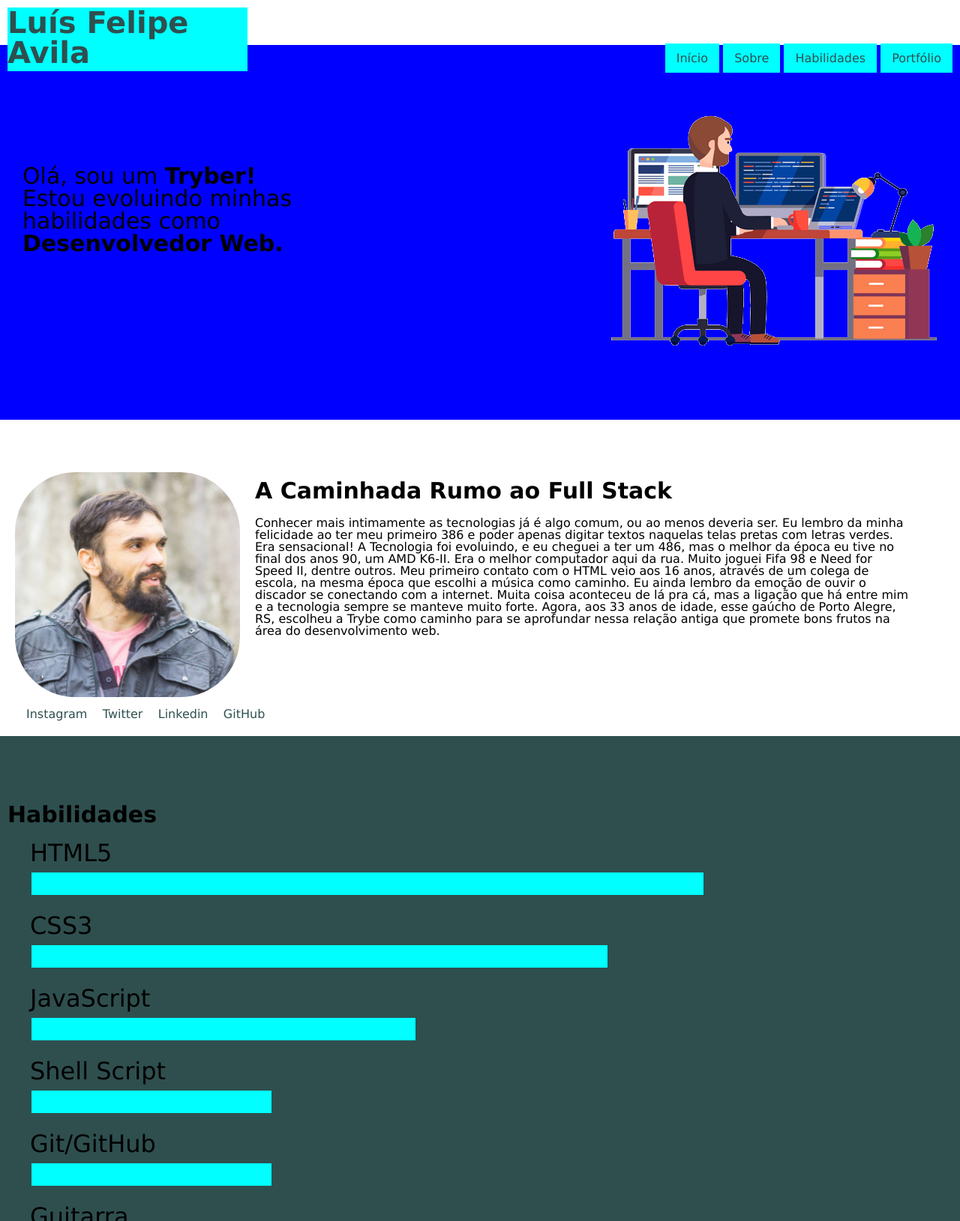
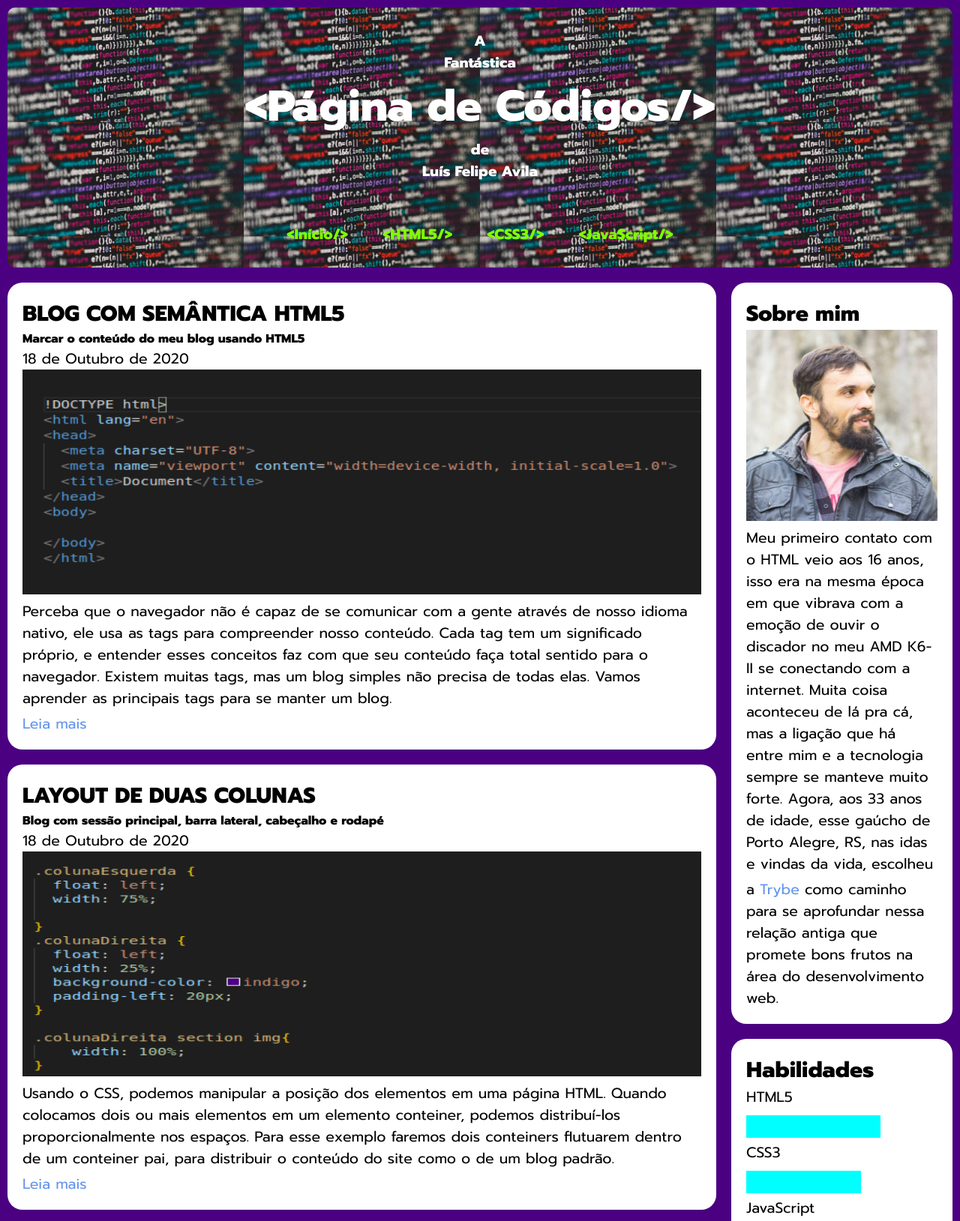
Before and after one commit to lfavila/lfavila.github.io, a plain HTML site: page index.html in a window 1280 px wide. Shown: the top 1629 px of the page at 75% size. Drawn offline with Linux system fonts and the light colour scheme.

Commit message:
versão 2.0

```diff
--- a/css/estilo.css
+++ b/css/estilo.css
@@ -1,30 +1,168 @@
-@charset "utf-8";
+* {
+  box-sizing: border-box;
+  margin: 0;
+  border: 0;
+}
 
-#home nav{
-    text-align: center;
-    padding: 20px;
+body {
+  font-family: 'Prompt', sans-serif;
+  padding: 10px;
+  background-color: indigo;
+  font-size: 1.2em;
 }
-.lista{
+
+header {
+  text-align: center;
+
+  background-color: seagreen;
+  background-image: url(/imagens/topo.jpg);
+  background-size: 25%;
+  padding: 30px 0;
+  border-radius: 10px;
+  color: #fff;
+  font-weight: bolder;
+}
+header h1{
+    font-size: 3em;
+}
+a{
+    display:inline-block;
+    text-decoration: none;
+    margin-top:5px;
+    color: cornflowerblue;
+
+}
+
+header a{
+    color: chartreuse;
+    transition: 500ms;
+    font-weight: bolder;
+}
+header a:hover{
+    color: azure;
+    border: 2px solid cyan;
+    padding:5px;
+}
+nav ul{
+    margin-top: 50px;
     list-style: none;
-    margin:auto;
+    padding:0;
 }
 nav ul li{
-    display: inline;
-    padding: 20px;
-    margin: 5px 10px;
+    display:inline;
+    padding:20px;
 }
-#sobre{
-    overflow: hidden;
+
+.colunaEsquerda {
+  float: left;
+  width: 75%;
+
 }
-#foto{
+.colunaDireita {
+  float: left;
+  width: 25%;
+  background-color: indigo;
+  padding-left: 20px;
+}
+
+.colunaDireita section img{
+    width: 100%;
+}
+
+.progress-bar{
+    height: 30px;
+    background-color: aqua;
+    margin: 10px 0 5px 0;
+}
+#progress-bar-html{
+    width: 70%;
+}
+#progress-bar-css{
+    width: 60%;
+}
+#progress-bar-js{
+    width: 40%;
+}
+#progress-bar-shell{
+    width: 25%;
+}
+#progress-bar-git{
+    width: 25%;
+}
+#progress-bar-guitarra{
+    width: 80%;
+}
+#progress-bar-game{
+    width: 70%;
+}
+#progress-bar-futebol{
+    width: 60%;
+}
+#progress-bar-cafe{
+    width: 90%;
+}
+
+.preview {
+  background-color: white;
+  padding: 20px;
+  margin-top: 20px;
+  border-radius: 20px;
+}
+.preview img{
+    width:100%;
+}
+
+.container:after {
+  content: "";
+  display: table;
+  clear: both;
+}
+
+footer {
+  padding: 20px;
+  text-align: center;
+  background: #ddd;
+  margin-top: 20px;
+  border-radius: 10px;
+}
+.icone-redes a{
+    padding:10px;
+    background-color:#3f729b;
+    display:block;
+    text-align: center;
+    color:#fff;
+}
+.icone-redes a.instagram{
+    background-color:#DD2A7B;
+}
+.icone-redes a.github{
+    background-color:#151515;
+}
+.icone-redes a.linkedin{
+    background-color:#0e76a8;
+}
+.icone-redes a.twitter{
+    background-color:#00acee;
+}
+#subir{
+    height:50px;
+    background-color:transparent;
+    font-size: 1.2em;
     float: right;
-    margin-right: 20px;
     position: relative;
-    top: -50px;
+    bottom:40px;
+    left: 10px;
+    cursor: pointer;
 }
-#habilidades{
-    clear: both;
+@media screen and (max-width: 800px) {
+  .colunaEsquerda,
+  .colunaDireita {
+    width: 100%;
+    padding: 0;
+  }
 }
-footer{
-    text-align: center;
+
+
+@media screen and (max-width: 400px) {
+
 }
--- a/css/style.css
+++ /dev/null
@@ -1,236 +0,0 @@
-@charset "utf-8";
-
-/* http://meyerweb.com/eric/tools/css/reset/
-   v2.0 | 20110126
-   License: none (public domain)
-*/
-
-html, body, div, span, applet, object, iframe,
-h1, h2, h3, h4, h5, h6, p, blockquote, pre,
-a, abbr, acronym, address, big, cite, code,
-del, dfn, em, img, ins, kbd, q, s, samp,
-small, strike, strong, sub, sup, tt, var,
-b, u, i, center,
-dl, dt, dd, ol, ul, li,
-fieldset, form, label, legend,
-table, caption, tbody, tfoot, thead, tr, th, td,
-article, aside, canvas, details, embed,
-figure, figcaption, footer, header, hgroup,
-menu, nav, output, ruby, section, summary,
-time, mark, audio, video {
-	margin: 0;
-	padding: 0;
-	border: 0;
-	font-size: 100%;
-	font: inherit;
-	vertical-align: baseline;
-}
-/* HTML5 display-role reset for older browsers */
-article, aside, details, figcaption, figure,
-footer, header, hgroup, menu, nav, section {
-	display: block;
-}
-body {
-	line-height: 1;
-}
-ol, ul {
-	list-style: none;
-}
-blockquote, q {
-	quotes: none;
-}
-blockquote:before, blockquote:after,
-q:before, q:after {
-	content: '';
-	content: none;
-}
-table {
-	border-collapse: collapse;
-	border-spacing: 0;
-}
-
-/*Estilo Base*/
-
-body{
-    font-family: Verdana, Geneva, Tahoma, sans-serif;
-}
-
-h1,h2,h3,h4,h5,h6{
-    font-weight: bold;
-    margin: 10px;
-}
-
-h1{
-    font-size: 40px;
-}
-h2{
-    font-size: 30px;
-}
-em{
-
-}
-strong{
-    font-weight: bolder;
-}
-a{
-}
-
-a:link{
-    color: darkslategray;
-    text-decoration: none;
-}
-a:visited{
-    color:darkslategray;
-}
-a:focus{
-    color: brown;
-}
-a:hover{
-    color: sienna;
-}
-a:active{
-    color: blueviolet;
-}
-
-#logo{
-    width: 320px;
-    padding-bottom: 5px;
-    background-color: aqua;
-}
-#menu{
-    float: right;
-    margin: 10px 10px 0 0;
-}
-#menu ul li{
-    display: inline;
-    position: relative;
-    padding:10px 15px;
-    top: -45px;
-    background-color: aqua;
-}
-#banner{
-    z-index:-1;
-    background-color: blue;
-    width: 100%;
-    height: 500px;
-    position: relative;
-    top: 60px;
-    bottom: 200px;
-    text-align: left;
-    font-size: 30px;
-    background-image: url("/imagens/programador.png");
-    background-repeat: no-repeat;
-    background-position: right;
-}
-#banner span{
-    display:inline-block;
-    margin-top: 160px;
-    width: 40%;
-    margin-left: 30px;
-}
-#foto{
-    float: left;
-    margin: 0 20px 0 10px;
-    border-radius: 80px;
-}
-#sobre{
-    clear: both;
-    margin-left: 10px;
-    margin-top: 50px;
-}
-#sobre div{
-    width: 95%;
-}
-#sobre div h2{
-    margin-bottom: 20px;
-}
-#sobre ul{
-    margin-top: 30px;
-    margin-bottom:6%;
-}
-#sobre ul li{
-    display: inline;
-    padding: 10px 20px;
-    margin-right: 10px;
-    background-color: cornflowerblue;
-}
-#menu-sobre{
-    float: left;
-    position: relative;
-    top:15px;
-    left: 25px;
-}
-#habilidades{
-    clear: both;
-    background-color: darkslategrey;
-
-}
-#habilidades p{
-    margin-left: 40px;
-    font-size: 2em;
-    padding-top: 10px;
-}
-.progress-bar{
-    height: 30px;
-    text-align: center;
-    background-color: aqua;
-    margin: 10px 0 5px 42px;
-}
-#progress-bar-html{
-    width: 70%;
-}
-#progress-bar-css{
-    width: 60%;
-}
-#progress-bar-js{
-    width: 40%;
-}
-#progress-bar-shell{
-    width: 25%;
-}
-#progress-bar-git{
-    width: 25%;
-}
-#progress-bar-guitarra{
-    width: 80%;
-}
-#progress-bar-game{
-    width: 70%;
-}
-#progress-bar-futebol{
-    width: 60%;
-}
-#progress-bar-cafe{
-    width: 90%;
-}
-#portfolio{
-
-}
-#portfolio div{
-    float: left;
-    width: 230px;
-    margin: 20px 40px;
-}
-#portfolio div h3{
-    clear: both;
-    margin: 0;
-    text-align: ;
-}
-#portfolio div a{
-    background-color: cadetblue;
-    float: left;
-}
-footer{
-    clear: both;
-    text-align: center;
-    margin-top: 30px;
-}
-footer ul li{
-    display: inline;
-    padding: 10px;
-}
-
-.interiorSecao{
-    padding-top: 80px;
-    padding-bottom: 100px;
-}
--- a/index.html
+++ b/index.html
@@ -1,56 +1,80 @@
 <!DOCTYPE html>
-<html lang="pt-br">
+<html lang="pt_BR">
 <head>
     <meta charset="UTF-8">
-    <link rel="stylesheet" href="css/style.css" />
-    <script type="text/javascript" src="script/progress-bar.js"></script>
-    <title>Portifólio</title>
+    <meta name="viewport" content="width=device-width, initial-scale=1.0">
+    <link rel="stylesheet" href="css/estilo.css">
+    <link href="https://fonts.googleapis.com/css2?family=Prompt:wght@300;400;600;800&display=swap" rel="stylesheet">
+    <script src="script/script.js"></script>
+    <title>Página de Códigos | Luís Felipe Avila</title>
 </head>
 <body>
-    <header id="inicio">
-        <div style="position: fixed; width: 100%;">
-            <h1 id="logo"><a href="#">Luís Felipe Avila</a></h1>
-            <nav id="menu" role="navigation">
+    <header id="header">
+        <div>
+            <p class="fundo-texto-topo">A<br> Fantástica</p>
+            <h1 class="fundo-texto-topo"> &lt;Página de Códigos/&gt; </h1>
+            <p class="fundo-texto-topo">de<br>Luís Felipe Avila</p>
+        </div>
+        <nav>
             <ul>
-                    <li><a href="#inicio">Início</a></li>
-                    <li><a href="#sobre">Sobre</a></li>
-                    <li><a href="#habilidades">Habilidades</a></li>
-                    <li><a href="#portfolio">Portfólio</a></li>
+                <li><a href="#">&lt;Início/&gt;</a></li>
+                <li><a href="#">&lt;HTML5/&gt;</a></li>
+                <li><a href="#">&lt;CSS3/&gt;</a></li>
+                <li><a href="#">&lt;JavaScript/&gt;</a></li>
             </ul>
         </nav>
-        </div>
-        <div id="banner">
-            <span><p>Olá, sou um <strong>Tryber!</strong></p>
-            <p>Estou <em>evoluindo minhas habilidades como <strong>Desenvolvedor Web.</strong></em></p></span>
-        </div>
     </header>
-    <section class="interiorSecao" id="sobre">
-        <img id="foto" src="imagens/eu.jpg" width="300px" alt="Luís Felipe Avila">
-        <div>
-            <h2>A Caminhada Rumo ao Full Stack</h2>
-            <p>Conhecer mais intimamente as tecnologias já é algo comum, ou ao menos
-                deveria ser. Eu lembro da minha felicidade ao ter meu primeiro 386 e
-                poder apenas digitar textos naquelas telas pretas com letras verdes. Era
-                sensacional! A Tecnologia foi evoluindo, e eu cheguei a ter um 486, mas
-                o melhor da época eu tive no final dos anos 90, um AMD K6-II. Era o melhor
-                computador aqui da rua. Muito joguei Fifa 98 e Need for Speed II, dentre outros.
-                Meu primeiro contato com o HTML veio aos 16 anos, através de um colega de
-                escola, na mesma época que escolhi a música como caminho. Eu ainda lembro
-                da emoção de ouvir o discador se conectando com a internet. Muita coisa aconteceu
-                de lá pra cá, mas a ligação que há entre mim e a tecnologia sempre se manteve
-                muito forte. Agora, aos 33 anos de idade, esse gaúcho de Porto Alegre, RS,
-                escolheu a Trybe como caminho para se aprofundar nessa relação antiga que promete bons frutos na área do desenvolvimento web.
-            </p><br><br>
-            <div id="menu-sobre">
-                <a href="#">Instagram</a>
-                &nbsp;&nbsp;&nbsp;<a href="#">Twitter</a>
-                &nbsp;&nbsp;&nbsp;<a href="#">Linkedin</a>
-                &nbsp;&nbsp;&nbsp;<a href="#">GitHub</a>
-            </div>
-        </div>
+      <div class="container">
+        <main class="colunaEsquerda">
+          <article class="preview">
+            <h2>BLOG COM SEMÂNTICA HTML5</h2>
+            <h5>Marcar o conteúdo do meu blog usando HTML5</h5>
+            <p>18 de Outubro de 2020</p>
+            <img src="./imagens/html5.png" width="650px" height="300px">
+            <p>Perceba que o navegador não é capaz de se comunicar com a gente
+                através de nosso idioma nativo, ele usa as tags para compreender
+                nosso conteúdo. Cada tag tem um significado próprio, e entender esses
+                conceitos faz com que seu conteúdo faça total sentido para o navegador.
+                Existem muitas tags, mas um blog simples não precisa de todas elas. Vamos
+                aprender as principais tags para se manter um blog.
+            </p>
+            <a href="#">Leia mais</a>
+          </article>
+          <article class="preview">
+            <h2>LAYOUT DE DUAS COLUNAS</h2>
+            <h5>Blog com sessão principal, barra lateral, cabeçalho e rodapé</h5>
+            <p>18 de Outubro de 2020</p>
+            <img src="./imagens/css3.png" width="650px" height="300px">
+            <p>Usando o CSS, podemos manipular a posição dos elementos em uma página HTML.
+                Quando colocamos dois ou mais elementos em um elemento conteiner, podemos
+                distribuí-los proporcionalmente nos espaços. Para esse exemplo faremos dois
+                conteiners flutuarem dentro de um conteiner pai, para distribuir o conteúdo
+                do site como o de um blog padrão.
+            </p>
+            <a href="#">Leia mais</a>
+          </article>
+          <article class="preview">
+            <h2>SCROLL COM EVENTO ONCLICK PELO JAVASCRIPT</h2>
+            <h5>Faça com que o blog reaja ao clique dos usuários</h5>
+            <p>18 de Outubro de 2020</p>
+            <img src="./imagens/javascript.png" width="650px" height="300px">
+            <p>O JavaScript representa a interatividade com o usuário. Um simples clique
+                do mouse na tela é capaz de apagar todo o conteúdo do site instantaneamente. Mas não
+                se assuste, bastaria um F5 para tudo voltar ao normal. E, por favor, não faça isso,
+                não é nada agradável. Nesse exemplo, o evento onclick responde com uma função
+                JavaScript que rola a tela até o topo da página com o efeito scroll.
+            </p>
+            <a href="#">Leia mais</a>
+          </article>
+        </main>
+        <aside class="colunaDireita">
+          <section class="preview">
+            <h2>Sobre mim</h2>
+            <img src="./imagens/eu.jpg" width="150px" />
+            <p>Meu primeiro contato com o HTML veio aos 16 anos, isso era na mesma época em que vibrava com a emoção de ouvir o discador no meu AMD K6-II se conectando com a internet. Muita coisa aconteceu de lá pra cá, mas a ligação que há entre mim e a tecnologia sempre se manteve muito forte. Agora, aos 33 anos de idade, esse gaúcho de Porto Alegre, RS, nas idas e vindas da vida, escolheu a <a href="https://www.betrybe.com/">Trybe</a> como caminho para se aprofundar nessa relação antiga que promete bons frutos na área do desenvolvimento web.</p>
           </section>
-    <section class="interiorSecao" id="habilidades">
-        <h2>Habilidades</h2>
+          <section class="preview">
+            <h2>Habilida<wbr>des</h2>
             <p>HTML5 <br/>
             <div id="progress-bar-html" class="progress-bar"></div></p>
             <p>CSS3 <br/>
@@ -70,55 +94,23 @@
             <p>Passar Café <br/>
             <div id="progress-bar-cafe" class="progress-bar"></div></p>
           </section>
-    <section class="interiorSecao" id="portfolio">
-        <h2>Portfólio</h2>
-        <div>
-            <a href="#"><img src="" title="" width="200px" height="200px" /></a>
-            <h3>Em Construção</h3>
-            <p>
-            Em breve aqui, um novo projeto.
-            </p>
+          <section class="preview icone-redes">
+            <h3>Redes Sociais</h3>
+            <p><a class="instagram" href="https://www.instagram.com/l.f.avila/">Instagram</a></p>
+            <p><a class="github" href="https://github.com/lfavila">GitHub</a></p>
+            <p><a class="linkedin" href="https://www.linkedin.com/in/lfelipeavila/">Linkedin</a></p>
+            <p><a class="twitter" href="https://twitter.com/avilafelipeluis">Twitter</a></p>
+          </section>
+        </aside>
       </div>
-        <div>
-            <a href="#"><img src="" title="" width="200px" height="200px" /></a>
-            <h3>Em Construção</h3>
-            <p>
-                Em breve aqui, um novo projeto.
-            </p>
-        </div>
-        <div>
-            <a href="#"><img src="" title="#" width="200px" height="200px" /></a>
-            <h3>Em Construção</h3>
-            <p>Em breve aqui, um novo projeto.
-            </p>
-        </div>
-        <div>
-            <a href="#"><img src="" title="#" width="200px" height="200px" /></a>
-            <h3>Em Construção</h3>
-            <p>Em breve aqui, um novo projeto.
-            </p>
-        </div>
-        <div>
-            <a href="#"><img src="" title="#" width="200px" height="200px" /></a>
-            <h3>Em Construção</h3>
-            <p>Em breve aqui, um novo projeto.
-            </p>
-        </div>
-        <div>
-            <a href="#"><img src="" title="#" width="200px" height="200px" /></a>
-            <h3>Em Construção</h3>
-            <p>Em breve aqui, um novo projeto.
-            </p>
-        </div>
-    </section>
-    <footer style="background-color:burlywood;" class="interiorSecao">
-        <ul>
-            <a href="#"><li>Instagram</li></a>
-            <a href="#"><li>Twitter</li></a>
-            <a href="#"><li>Linkedin</li></a>
-            <a href="#"><li>GitHub</li></a>
-        </ul><br />
-        <p>Desenvolvido por <a href="https://www.instagram.com/l.f.avila/">Luis Felipe Avila</a></p>
+
+      <footer>
+        <p>Contato</p>
+        <p>51 99213-5484</p>
+        <a href="mailto:lfelipeavila@outlook.com">lfelipeavila@outlook.com</a>
+        <p>Desenvolvido por <a href="https://www.instagram.com/l.f.avila/">Luís Felipe Avila</a></p>
+        <button id="subir" onclick="subir('#header')">Topo&uarr;</button>
       </footer>
+
 </body>
 </html>
```
Also changed, not shown: script/progress-bar.js (deleted, +0 -13 lines), script/script.js (added, +9 -0 lines), imagens/css3.png (added), imagens/html5.png (added), imagens/javascript.png (added), imagens/pagina-de-codigos.png (added), imagens/programador.png (deleted), imagens/topo.jpg (added), imagens/trybe.png (deleted), 1 other file. Lines whose indentation alone changed are shown as unchanged.
